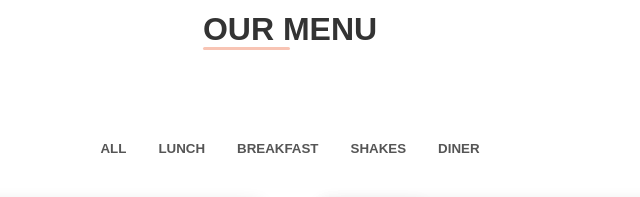
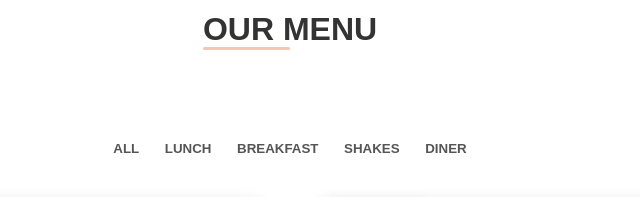
Before and after one commit to alam-gir/javaTraining, a plain HTML site: page index.html in a window 1280 px wide. Shown: the part 3700-3897 px from the top of the page, 350-990 px from the left. Drawn offline with Linux system fonts and the light colour scheme.

Commit message:
menu button bug fixes

```diff
--- a/style.scss
+++ b/style.scss
@@ -319,10 +319,11 @@ li{
     .btn{
         position: inherit;
         width: auto;
-        padding: 0 1rem;
+        padding: 0 .5rem;
+        margin: 0 .3rem;
         min-width: 0;
         margin-top: 0;
-        transition: .3s ease-in-out;
+        transition: .3s;
         background-color: #fff;
         color: #555555;
         // background-color: #fff;
```
Also changed, not shown: style.css, 1 other file.
